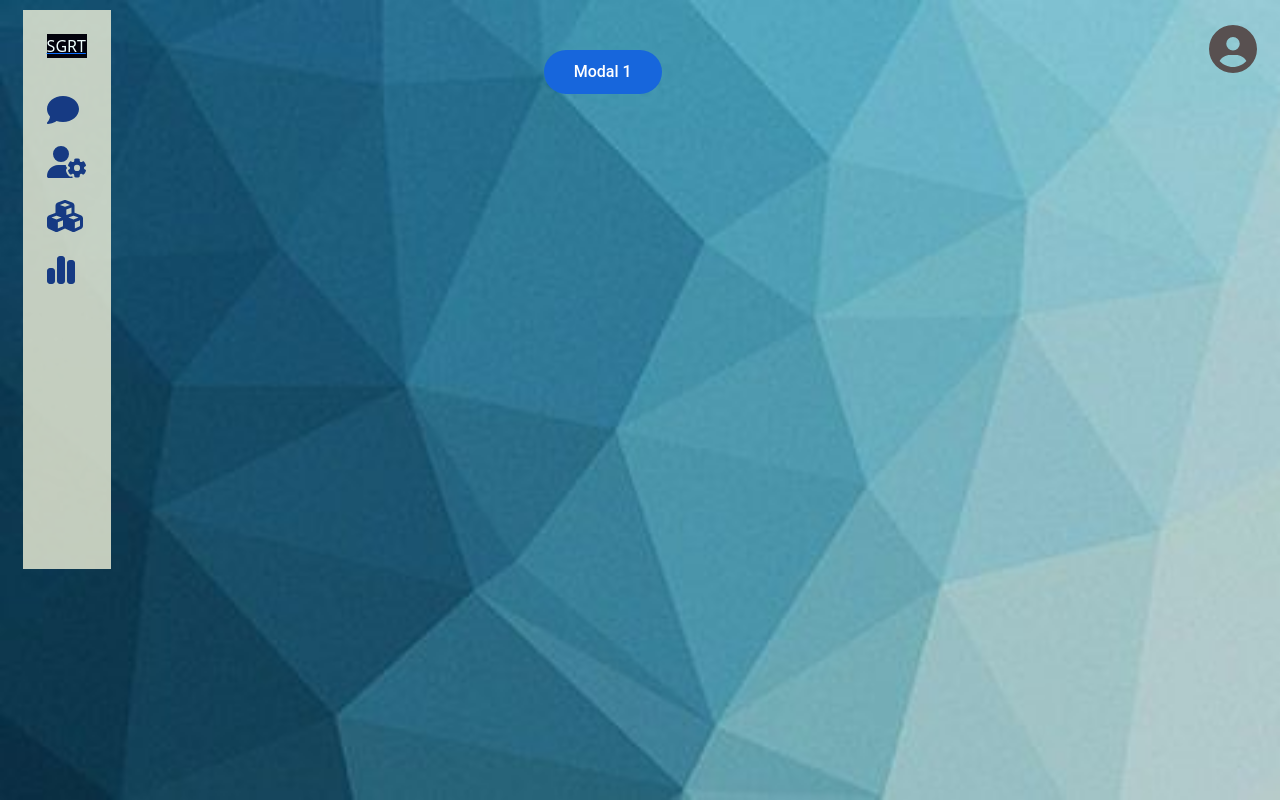
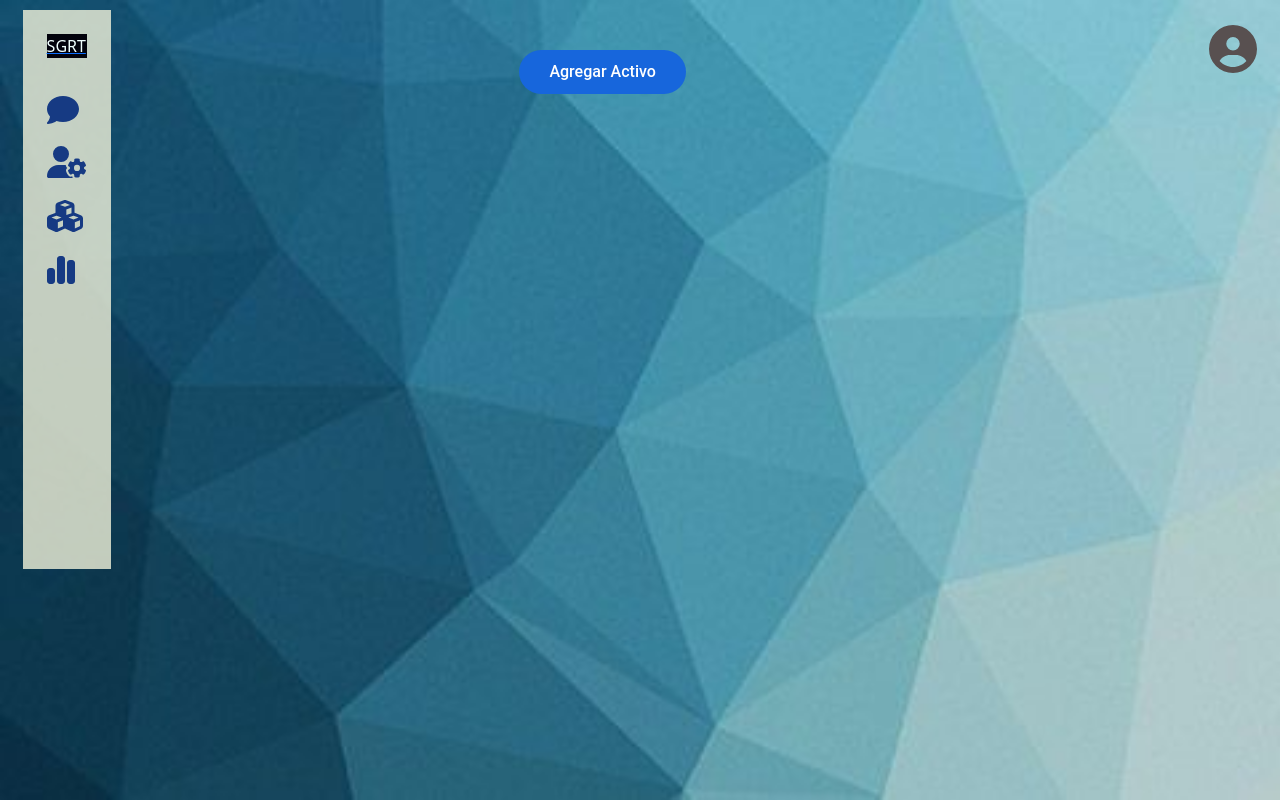
Before and after one commit to fredy100100/ProyectoSGRT, a React (Create React App) app: page /Inventario in a window 1280 px wide. Built offline with nearby package versions, Linux system fonts and the light colour scheme.

Commit message:
Formulario Crear Activo

```diff
--- a/package.json
+++ b/package.json
@@ -20,6 +20,7 @@
     "react-router-dom": "^6.16.0",
     "react-scripts": "5.0.1",
     "recharts": "^2.10.3",
+    "style-components": "^0.1.0",
     "styled-components": "^6.1.1",
     "web-vitals": "^2.1.4"
   },
--- a/src/Componentes/Inventario.js
+++ b/src/Componentes/Inventario.js
@@ -3,24 +3,60 @@ import { Main } from "./Main";
 import { Section } from "./Section";
 import { ModalX } from "./shared/ModalX/ModalX";
 import styled from "styled-components";
+import { BotonX } from "./shared/BotonX/BotonX";
+import "./inventario.css"
 
 export const Inventario = () => {
   const [estadoModal1, cambiarEstadoModal1] = useState(false);
-
   return (
     <div className="Inv">
       <Main />
-      <ContenedorBotones>
-        <Boton onClick={() =>cambiarEstadoModal1(!estadoModal1)}>Modal 1</Boton>
-      </ContenedorBotones>
+      <BotonX onClick={() => cambiarEstadoModal1(!estadoModal1)}>Agregar Activo</BotonX>
       <ModalX estado={estadoModal1}
-      cambiarEstado={cambiarEstadoModal1}
-      /* titulo="Hola!" */>
+        cambiarEstado={cambiarEstadoModal1}
+        titulo="Agregar Activo" >
         <Contenido>
-          <h1>Ventana Modal</h1>
-          <p>Reutilizable y con opciones de personalización.</p>
-          <Boton onClick={() =>cambiarEstadoModal1(false)}>Aceptar</Boton>
+          <div className="Columns-container">
+            <div className="Column1-container">
+              <div className="TipoActivo-select-container">
+                <h5>Tipo de Activo:</h5>
+                <select className="TipoActivo-select">
+                  <option className="TipoActivo-option">Seleccione Tipo de Activo</option>
+                  <option className="TipoActivo-option" value="1">Teclado</option>
+                  <option className="TipoActivo-option" value="2">Mouse</option>
+                  <option className="TipoActivo-option" value="3">Monitor</option>
+                  <option className="TipoActivo-option" value="4">Portatil</option>
+                </select>
+              </div>
+              <div className="SerialActivo-input-container">
+                <h5>Serial:</h5>
+                <input className="SerialActivo-input" placeholder="Ingrese Serial"></input>
+              </div>
+            </div>
+            <div className="Column2-container">
+              <div className="MarcaActivo-select-container">
+                <h5>Marca de Activo:</h5>
+                <select className="MarcaActivo-select">
+                  <option className="MarcaActivo-option">Seleccione Marca de Activo</option>
+                  <option className="MarcaActivo-option" value="1">Samsung</option>
+                  <option className="MarcaActivo-option" value="2">Lenovo</option>
+                  <option className="MarcaActivo-option" value="3">HP</option>
+                  <option className="MarcaActivo-option" value="4">Dell</option>
+                </select>
+              </div>
+              <div className="ModeloActivo-input-container">
+                <h5>Modelo:</h5>
+                <input className="ModeloActivo-input" placeholder="Ingrese Modelo"></input>
+              </div>
+            </div>
+          </div>
+
+          <div className="ObservacionActivo-input-container">
+            <h5>Observaciones:</h5>
+            <input className="ObservacionActivo-input-container" type="text" placeholder="Observaciones..."></input>
+          </div>
         </Contenido>
+        <Boton>Agregar Activo</Boton>
       </ModalX>
       <Section />
     </div>
@@ -55,12 +91,14 @@ const Boton = styled.button`
 const Contenido = styled.div`
   display: flex;
   flex-direction: column;
-  align-items: center;
+  align-items:first baseline;
+  gap: 20px;
+  margin: 20px;
 
-  h1 {
-    font-size: 42px;
+  h5 {
+    font-size: 15px;
     font-weight: 700;
-    margin-bottom: 10px;
+    margin: none;
   }
 
   p {
@@ -73,4 +111,34 @@ const Contenido = styled.div`
     vertical-align: top;
     border-radius: 3px;
   }
+
+  .Columns-container {
+    display: flex;
+    flex-direction: row;
+    gap: 20px
+  }
+
+  .ObservacionActivo-input-container {
+    align-items: first baseline;
+  }
+
+  input {
+    border-radius: 10px;
+    border: none;
+    box-shadow: 10px 11px 12px -8px rgba(0,0,0,0.75);
+  }
+
+  select {
+    border-radius: 10px;
+    border: none;
+    box-shadow: 10px 11px 12px -8px rgba(0,0,0,0.75);
+  }
+  .TipoActivo-select-container {
+    margin-bottom: 20px;
+  }
+
+  .MarcaActivo-select-container {
+    margin-bottom: 20px;
+  }
+
 `;
--- /dev/null
+++ b/src/Componentes/inventario.css
@@ -0,0 +1,3 @@
+h1 {
+    align-items:first baseline;
+}
--- /dev/null
+++ b/src/Componentes/shared/BotonX/BotonX.js
@@ -0,0 +1,39 @@
+import styled from 'styled-components';
+import React, { useState } from 'react';
+
+export const BotonX = ({children, onClick}) => {
+
+    return (
+
+        <>
+        <ContenedorBotones>
+            <Boton onClick={onClick}>{children}</Boton>
+      </ContenedorBotones>
+        </>
+    )
+}
+
+const ContenedorBotones = styled.div`
+  padding: 40px;
+  display: flex;
+  flex-wrap: wrap;
+  justify-content: center;
+  gap: 20px;
+`;
+const Boton = styled.button`
+  display: block;
+  padding: 10px 30px;
+  border-radius: 100px;
+  color: #fff;
+  border: none;
+  background: #1766dc;
+  cursor: pointer;
+  font-family: "Roboto", sans-serif;
+  font-weight: 500;
+  transition: 0.3s ease all;
+  height: fit-content;
+
+  &:hover {
+    background: #0066ff;
+  }
+`;
--- a/src/Componentes/shared/ModalX/ModalX.js
+++ b/src/Componentes/shared/ModalX/ModalX.js
@@ -2,7 +2,7 @@ import React from "react";
 import styled from "styled-components";
 import "./modal.css";
 
-export const ModalX = ({ children, estado, cambiarEstado, titulo = ' ' }) => {
+export const ModalX = ({ children, estado, cambiarEstado, titulo = '' }) => {
   return (
     <>
       {estado && (
@@ -47,7 +47,7 @@ const Overlay = styled.div`
 const ContenedorModal = styled.div`
   width: 500px;
   height: 100px;
-  background: #fff;
+  background: #FFFFBF;
   position: relative;
   border-radius: 5px;
   box-shadow: rgba(100, 100, 112, 0.2) 0px 7px 29px 0px;
@@ -60,12 +60,12 @@ const EncabezadoModal = styled.div`
   align-items: center;
   justify-content: space-between;
   margin-bottom: 20px;
-  padding-bottom: 20px;
+  padding-bottom: 5px;
   border-bottom: 1px solid #e8e8e8;
 
   h3 {
     font-weight: 500;
-    font-size: 16px;
+    font-size: 20px;
     color: #1766dc;
   }
 `;
```
Also changed, not shown: src/Componentes/CreaciondeUsuarios.js (+8 -5 lines), src/Componentes/Usuarios/Usuarios.js (line endings or trailing spaces), 1 other file (tests, documents, lock files or other folders).
